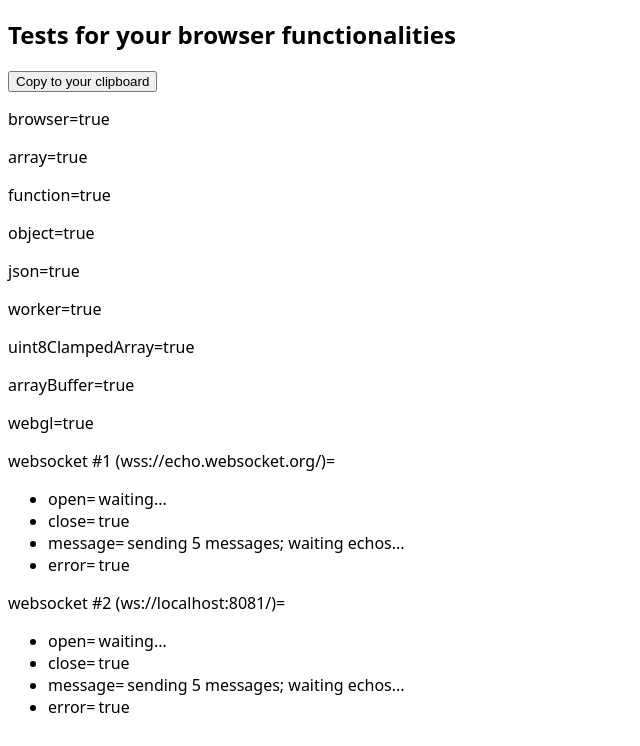
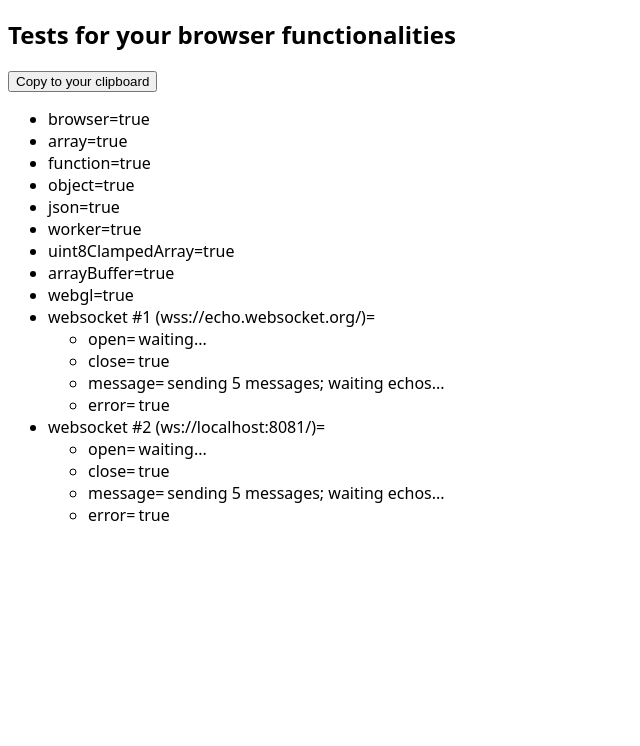
Before and after one commit to fxi/map-x-tests, a website built with webpack: page dist/index.html in a window 1280 px wide. Shown: the part 54-800 px from the top of the page, without its empty margins (0-640 px from the left). Built offline with nearby package versions, Linux system fonts and the light colour scheme; no server answers.

Commit message:
Use ul/li html tags for test items instead of div/p.

```diff
--- a/src/tests.js
+++ b/src/tests.js
@@ -39,7 +39,7 @@
   };
 
   for (var t in tests) {
-    var el = document.createElement("p");
+    var el = document.createElement("li");
     el.classList.add(t);
     var test = (tests[t]['result'] !== undefined) ? tests[t]['result'] : tests[t];
     if(test instanceof Node){
```
Also changed, not shown: dist/index.html, dist/main.js, 1 other file.
